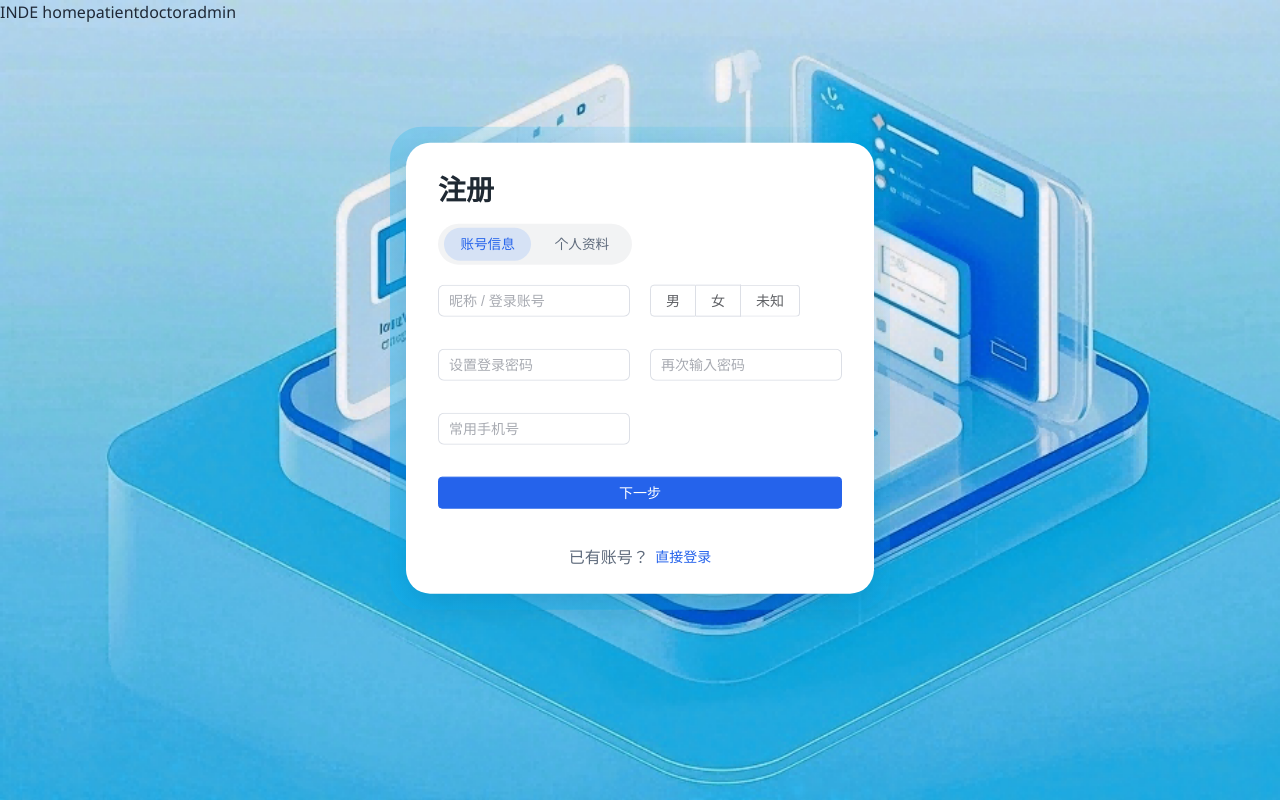
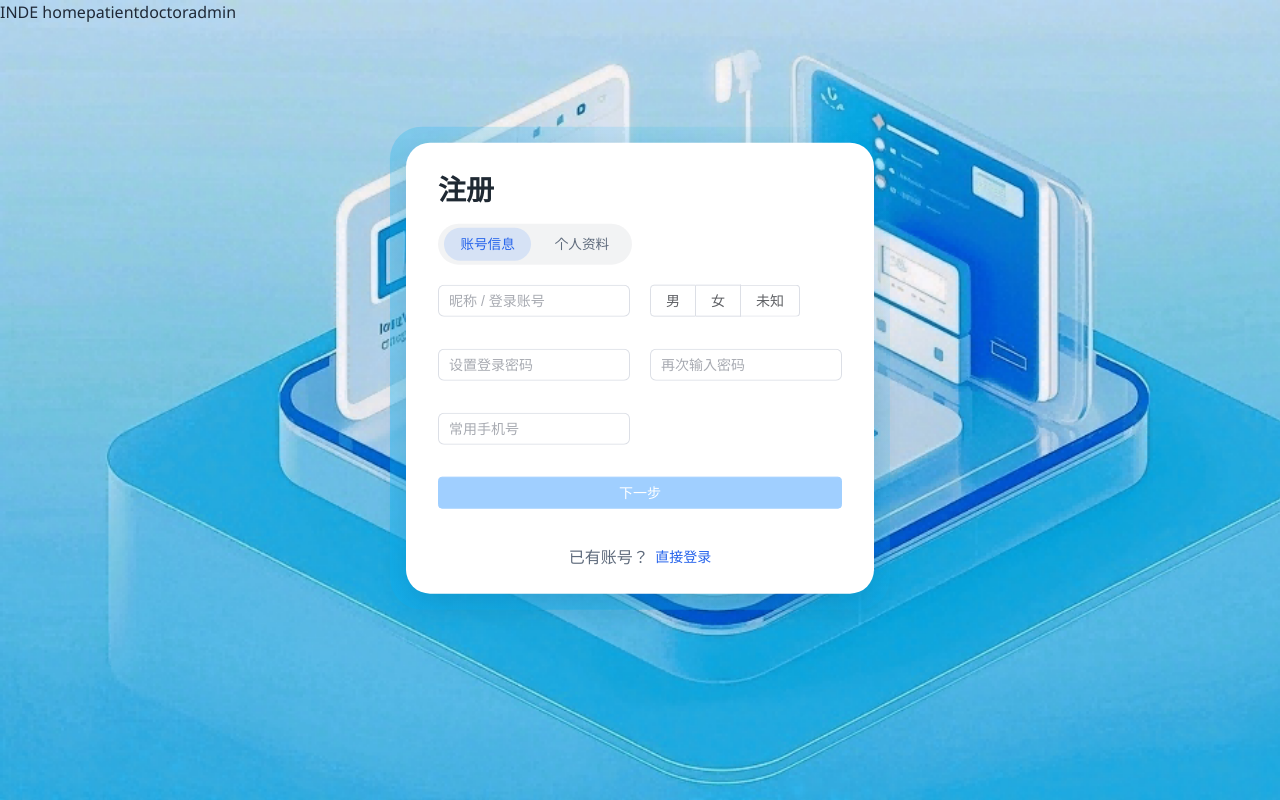
Before and after one commit to youngestar/OutPatient, a Vue app: page / in a window 1280 px wide. Both pictures are taken after a click on the link "去注册". Built offline with nearby package versions, Linux system fonts and the light colour scheme.

Commit message:
fix:优化注册功能

```diff
--- a/src/components/RegiSter.vue
+++ b/src/components/RegiSter.vue
@@ -1,7 +1,7 @@
 <script setup lang="ts">
 
 import { DoAxios, DoAxiosWithErro } from '@/api';
-import { reactive, ref, defineEmits } from 'vue'
+import { reactive, ref, defineEmits, computed } from 'vue'
 import { ElMessage, type FormInstance } from 'element-plus';
 //   import { FormInstance, FormRules } from 'element-plus' // 不需要类型导入
 
@@ -223,6 +223,29 @@ const rules = reactive({
   age: [{ validator: checkAge, trigger: 'change' }]
 })
 
+const isNextDisabled = computed(() => {
+  return !ruleForm.username ||
+         ruleForm.gender === '' ||
+         !ruleForm.pass ||
+         !ruleForm.checkPass ||
+         !ruleForm.phone ||
+         ruleForm.pass !== ruleForm.checkPass;
+});
+
+const handleNextStep = async () => {
+  const formEl = ruleFormRef.value;
+  if (!formEl) return;
+
+  const fields = ['username', 'gender', 'pass', 'checkPass', 'phone'];
+
+  try {
+    await formEl.validateField(fields);
+    isdetailed.value = false;
+  } catch {
+    // Validation failed
+  }
+}
+
 const submitForm = () => {
   const formEl = ruleFormRef.value;
   if (!formEl) {
@@ -328,7 +351,7 @@ const sendMessage = async () => {
             <el-input v-model="ruleForm.phone" placeholder="常用手机号" />
           </el-form-item>
           <el-form-item class="full-width">
-            <el-button class="cta" type="primary" @click="isdetailed = !isdetailed">下一步</el-button>
+            <el-button class="cta" type="primary" @click="handleNextStep" :disabled="isNextDisabled">下一步</el-button>
           </el-form-item>
         </div>
         <div v-else key="profile" class="grid-wrapper">
```
